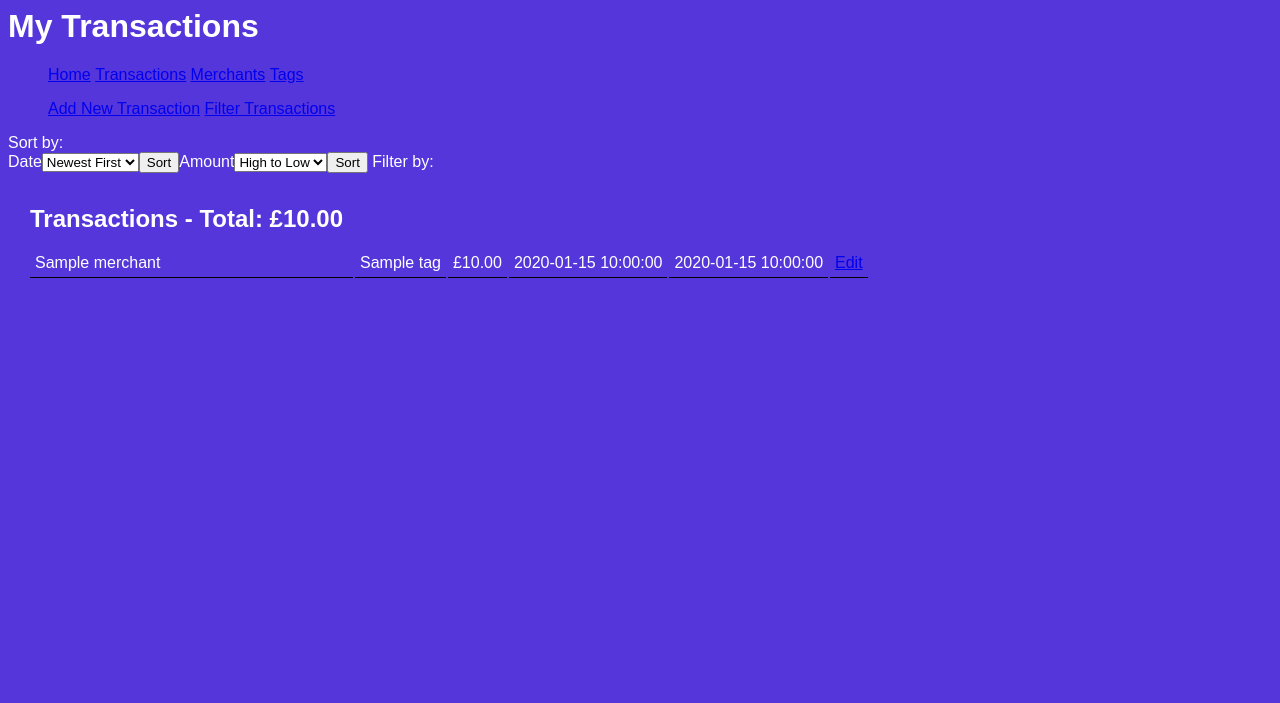
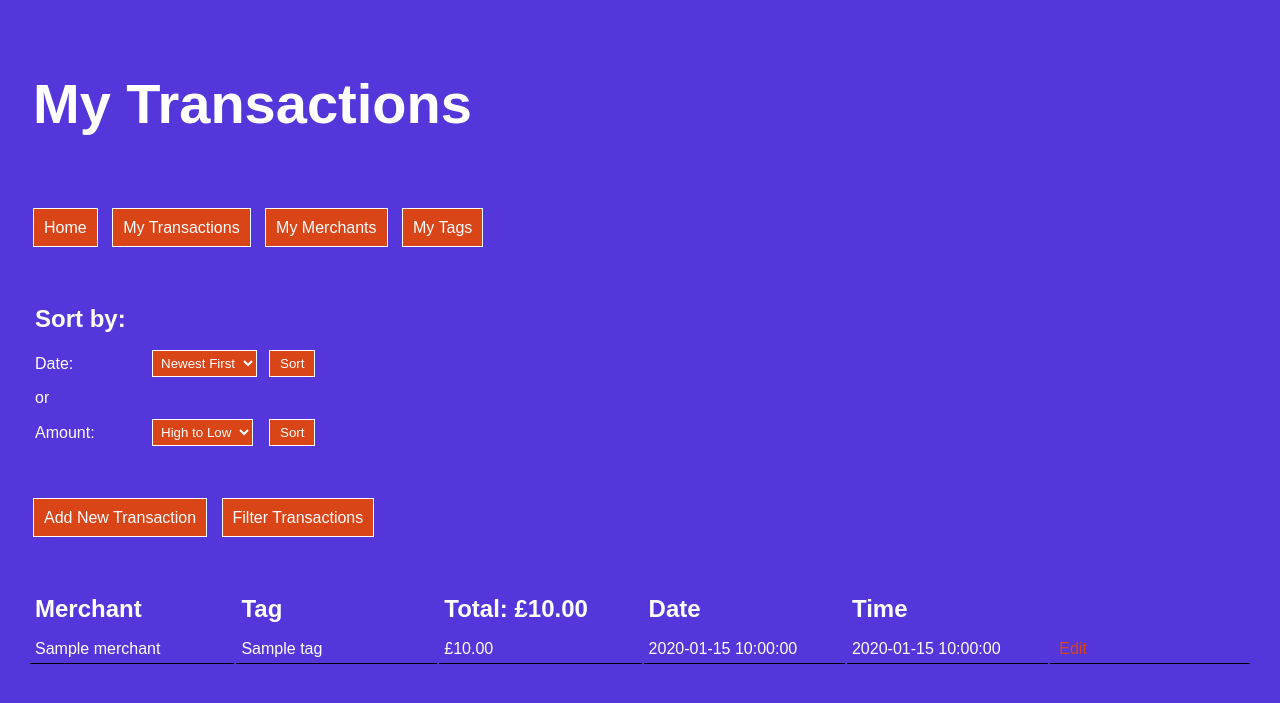
Before and after one commit to akidd27/spending_tracker, a Flask app: page /transactions in a window 1280 px wide. Shown: the top 703 px of the page. Run offline with Flask 2, Linux system fonts and the light colour scheme; a database or web service that is not in the repository returns one stand-in record (values such as "Sample title"); some libraries are stand-ins or nearby versions.

Commit message:
changed css and html

```diff
--- a/static/style.css
+++ b/static/style.css
@@ -1,16 +1,41 @@
 body {
     background-color: #5436db;
-    font-family: Arial, Helvetica, sans-serif;
+    font-family:Arial, Helvetica, sans-serif;
     color: white;
+}
+
+header{
+    padding: 25px;
+    font-size: 28px;
+    padding-bottom: 10px;
 }
 
 h1, h2, h3{
     color: white;
 }
 
+ul{
+    padding: 20px;
+    width: 40%;
+}
+
 li{
     display: inline;
     color: white;
+    padding: 10px;
+    border: 1px solid white;
+    background-color: rgb(218, 69, 24);
+    margin: 5px;
+    align-items: center;
+}
+
+a{
+    color: white;
+    text-decoration: none;
+}
+
+.transaction-table > tbody > tr > td{
+    width: 200px;
 }
 
 table{
@@ -21,12 +46,61 @@ tr{
     padding: 5px;
 }
 
-th{
-    padding: 10px;
-    font-size: 24px;
-    padding-left: 0px;
-}
 td{
     border-bottom: 1px solid black;
     padding: 5px;
 }
+
+p{
+    margin: 10px;
+    padding: 15px;
+    margin-top: 40px;
+}
+
+button{
+    background-color: rgb(218, 69, 24);
+    padding-left: 10px;
+    padding-right: 10px;
+    padding-top: 5px;
+    padding-bottom: 5px;
+    border: 1px solid white;
+    color: white;
+}
+
+select{
+    padding: 4px;
+    border: 1px solid white;
+    background-color: rgb(218, 69, 24);
+    color: white;
+    margin-right: 0px;
+}
+
+.filter{
+    border-bottom: 0px;
+}
+
+.filter > tbody > tr > td{
+    border-bottom: 0px;
+}
+
+.edit-button{
+    padding: 4px;
+    color: rgb(218, 69, 24);
+    margin-right: 0px;
+}
+
+th{
+    width: 100px;
+    text-align: left;
+    padding: 10px;
+    font-size: 24px;
+    padding-left: 5px;
+}
+
+.new-transaction > tbody > tr > td{
+    border: none;
+}
+
+.form-table > tbody > tr > td{
+    border: none;
+}
--- a/templates/base.html
+++ b/templates/base.html
@@ -4,13 +4,15 @@
         <link rel="stylesheet" href="{{ url_for('static', filename='style.css') }}">
     </head>
     <body>
-        <h1>{{ title }}</h1>
+        <header>
+            <h1>{{ title }}</h1>
+        </header>
         <nav>
             <ul>
                 <li><a href="/">Home</a></li>
-                <li><a href="/transactions">Transactions</a></li>
-                <li><a href="/merchants">Merchants</a></li>
-                <li><a href="/tags">Tags</a></li>
+                <li><a href="/transactions">My Transactions</a></li>
+                <li><a href="/merchants">My Merchants</a></li>
+                <li><a href="/tags">My Tags</a></li>
             </ul>
         </nav>
         {% block content %}
--- a/templates/index.html
+++ b/templates/index.html
@@ -1,5 +1,7 @@
 {% extends 'base.html' %}
 
 {% block content %}
-
+    <p>
+        Track your spending quickly and easily!
+    </p>
 {% endblock content %}
--- a/templates/merchants/inactive.html
+++ b/templates/merchants/inactive.html
@@ -9,6 +9,8 @@
             <tr>
                 <td>
                     {{ inactive_merchant.name }}
+                </td>
+                <td>
                     <form action="/merchants/{{inactive_merchant.id}}/activate" class="activate" method="POST">
                         <button class="activate-button">Activate</button>
                     </form>
--- a/templates/tags/inactive.html
+++ b/templates/tags/inactive.html
@@ -9,6 +9,8 @@
             <tr>
                 <td>
                     {{ inactive_tag.name }}
+                </td>
+                <td>
                     <form action="/tags/{{inactive_tag.id}}/activate" class="activate" method="POST">
                         <button class="activate-button">Activate</button>
                     </form>
--- a/templates/transactions/index.html
+++ b/templates/transactions/index.html
@@ -1,45 +1,67 @@
 {% extends 'base.html' %}
 
 {% block content %}
+    <table class="filter-table">
+        <th>Sort by:</th>
+            <tbody>
+            <tr>
+                <form action="/transactions/sort" method="post">
+                    <td class="filter"><label for="date_sort_newest_first">Date:</label></td>
+                    <td class="filter"><select name="date_sort_newest_first" id="date_sort_newest_first">
+                        <option value=1 {% if date_sort_newest_first %}
+                            selected
+                        {% endif %}>Newest First</option>
+                        <option value=0 {% if not date_sort_newest_first %}
+                        selected
+                        {% endif %}>Oldest First</option>
+                    </select></td>
+                    <td class="filter"><button name="sort_by" type="submit" value="date">Sort</button></td>
+                </form>
+            </tr>
+            <tr>
+                <td class="filter" id="or-cell">
+                    or
+                </td>
+            </tr>
+            <tr>
+                <form action="/transactions/sort" method="post">
+                    <td class="filter"><label for="amount_sort_highest_first">Amount:</label></td>
+                    <td class="filter"><select name="amount_sort_highest_first" id="amount_sort_highest_first">
+                        <option value=1 {% if value_sort_highest_first %}
+                        selected
+                        {% endif %}>High to Low</option>
+                        <option value=0 {% if not amount_sort_highest_first %}
+                        selected
+                    {% endif %}>Low to High</option>
+                    </select></td>
+                    <td class="filter"><button name="sort_by" type="submit" value="amount">Sort</button></td>
+                </form>
+            </tr>
+        </tbody>
+    </table>
         <ul>
             <li><a href="/transactions/new">Add New Transaction</a></li>
             <li><a href="/transactions/filter">Filter Transactions</a></li>
         </ul>
     <table class="transaction-table">
         <tr>
-            <th>Transactions - Total: {{ '£{:,.2f}'.format(transactions_total) }}</th>
+            <th>
+                Merchant
+            </th>
+            <th>
+                Tag
+            </th>
+            <th>
+                Total: {{ '£{:,.2f}'.format(transactions_total) }}
+            </th>
+            <th>
+                Date
+            </th>
+            <th>
+                Time
+            </th>
         </tr>
-        <tr>
-            Sort by:<br>
-            <form action="/transactions/sort" method="post">
-                <label for="date_sort_newest_first">Date</label>
-                <select name="date_sort_newest_first" id="date_sort_newest_first">
-                    <option value=1 {% if date_sort_newest_first %}
-                        selected
-                    {% endif %}>Newest First</option>
-                    <option value=0 {% if not date_sort_newest_first %}
-                    selected
-                    {% endif %}>Oldest First</option>
-                </select>
-                <button name="sort_by" type="submit" value="date">Sort</button>
-            </form>
-            <form action="/transactions/sort" method="post">
-                <label for="amount_sort_highest_first">Amount</label>
-                <select name="amount_sort_highest_first" id="amount_sort_highest_first">
-                    <option value=1 {% if value_sort_highest_first %}
-                    selected
-                    {% endif %}>High to Low</option>
-                    <option value=0 {% if not amount_sort_highest_first %}
-                    selected
-                {% endif %}>Low to High</option>
-                </select>
-                <button name="sort_by" type="submit" value="amount">Sort</button>
-            </form>
-        </tr>
-        <tr>
-            Filter by:<br>
-
-        </tr>
+        <tbody>
             {% for transaction in transactions_sorted %}
             <tr>
                 <td>{{ transaction.merchant.name }}</td>
@@ -47,8 +69,9 @@
                 <td>{{ '£{:,.2f}'.format(transaction.amount) }}</td>
                 <td>{{ transaction.date }}</td>
                 <td>{{ transaction.time }}</td>
-                    <td><a href="/transactions/{{transaction.id}}">Edit</a></td>
+                <td><a href="/transactions/{{transaction.id}}" class="edit-button">Edit</a></td>
             </tr>
             {% endfor %}
+        </tbody>
     </table>
 {% endblock content %}
```
Also changed, not shown: templates/merchants/edit.html (+20 -6 lines), templates/merchants/index.html (+7 -5 lines), templates/merchants/new.html (+17 -7 lines), templates/tags/edit.html (+21 -8 lines), templates/tags/index.html (+7 -5 lines), templates/tags/new.html (+17 -9 lines), templates/transactions/edit.html (+45 -15 lines), templates/transactions/filter.html (+55 -4 lines), templates/transactions/new.html (+37 -11 lines). Lines whose indentation alone changed are shown as unchanged.
